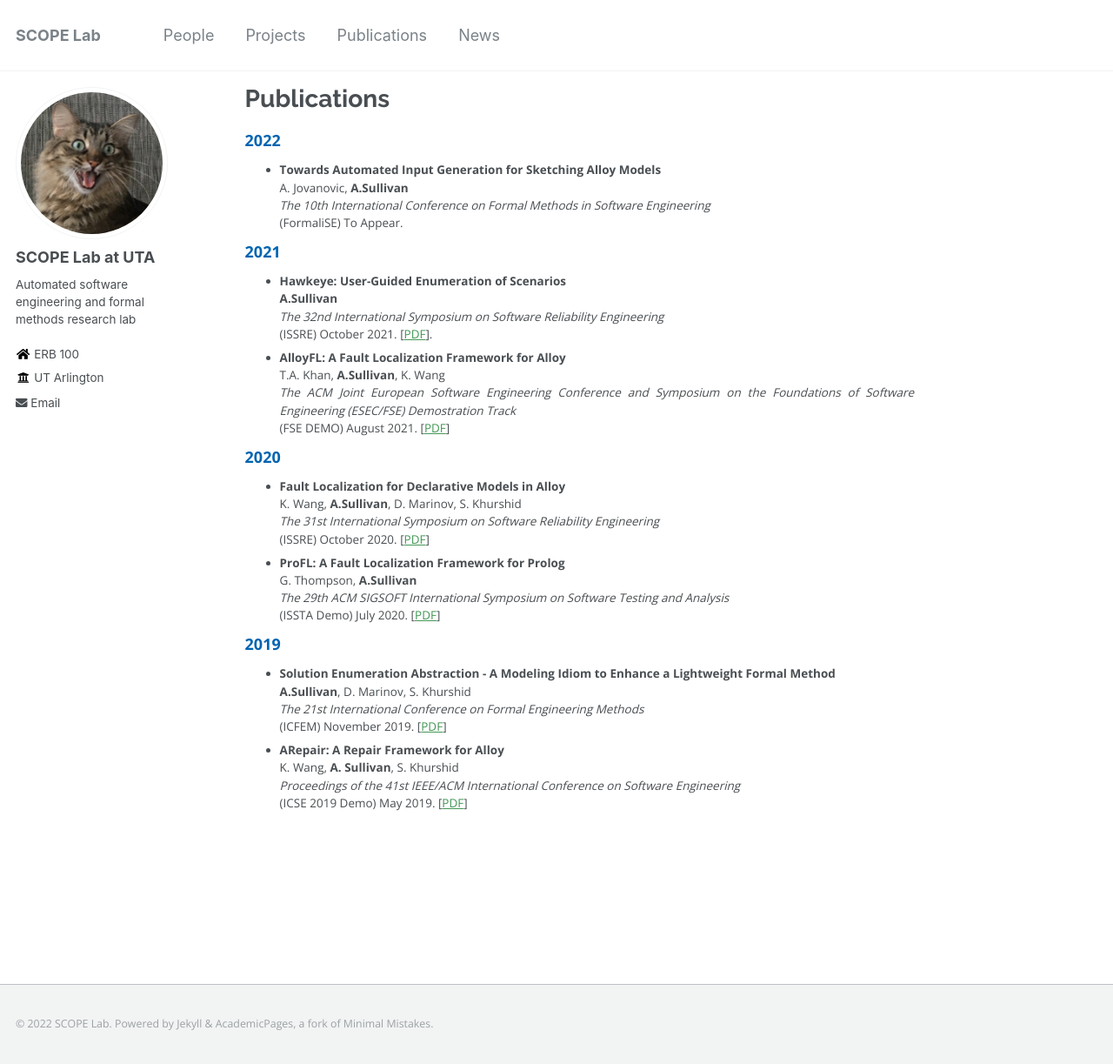
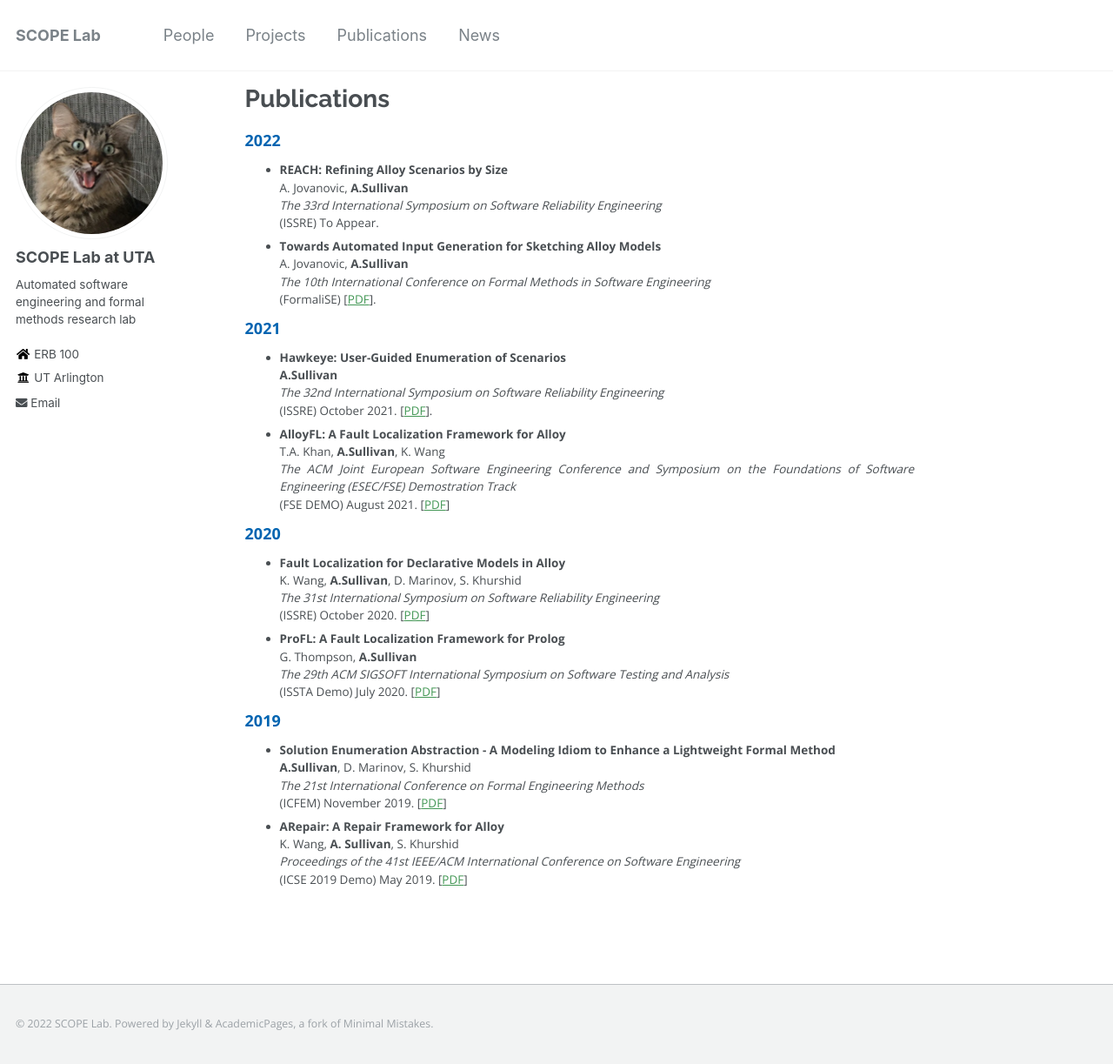
Before and after one commit to SCOPELabUTA/SCOPELabUTA.github.io, a Jekyll site: the page built from _pages/publications.md, in a window 1280 px wide and 1223 px high. Shown: the whole window at 87% size. Built offline with Jekyll 4.4.1, drawn with Linux system fonts in a browser that asks for light colours.

Commit message:
Update publications.md

```diff
--- a/_pages/publications.md
+++ b/_pages/publications.md
@@ -5,10 +5,14 @@ author_profile: true
 ---
 ### 2022
 
+* **REACH: Refining Alloy Scenarios by Size**
+A. Jovanovic, **A.Sullivan**
+_The 33rd International Symposium on Software Reliability Engineering_
+(ISSRE) To Appear.
 * **Towards Automated Input Generation for Sketching Alloy Models**
 A. Jovanovic, **A.Sullivan**
 _The 10th International Conference on Formal Methods in Software Engineering_
-(FormaliSE) To Appear.
+(FormaliSE) \[[PDF](../files/FormaliSE2022.pdf)\].
 
 ### 2021
 
```
